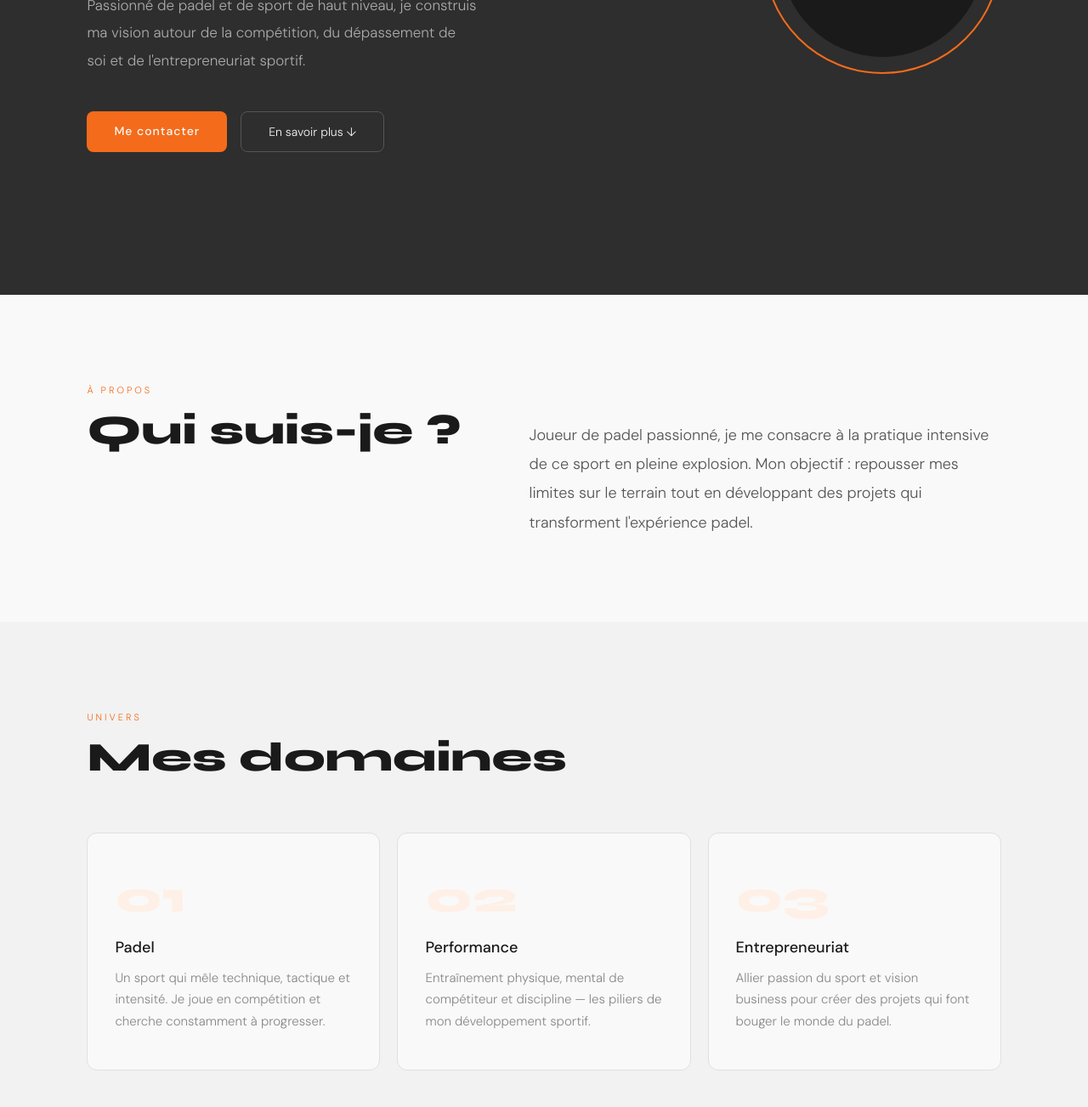
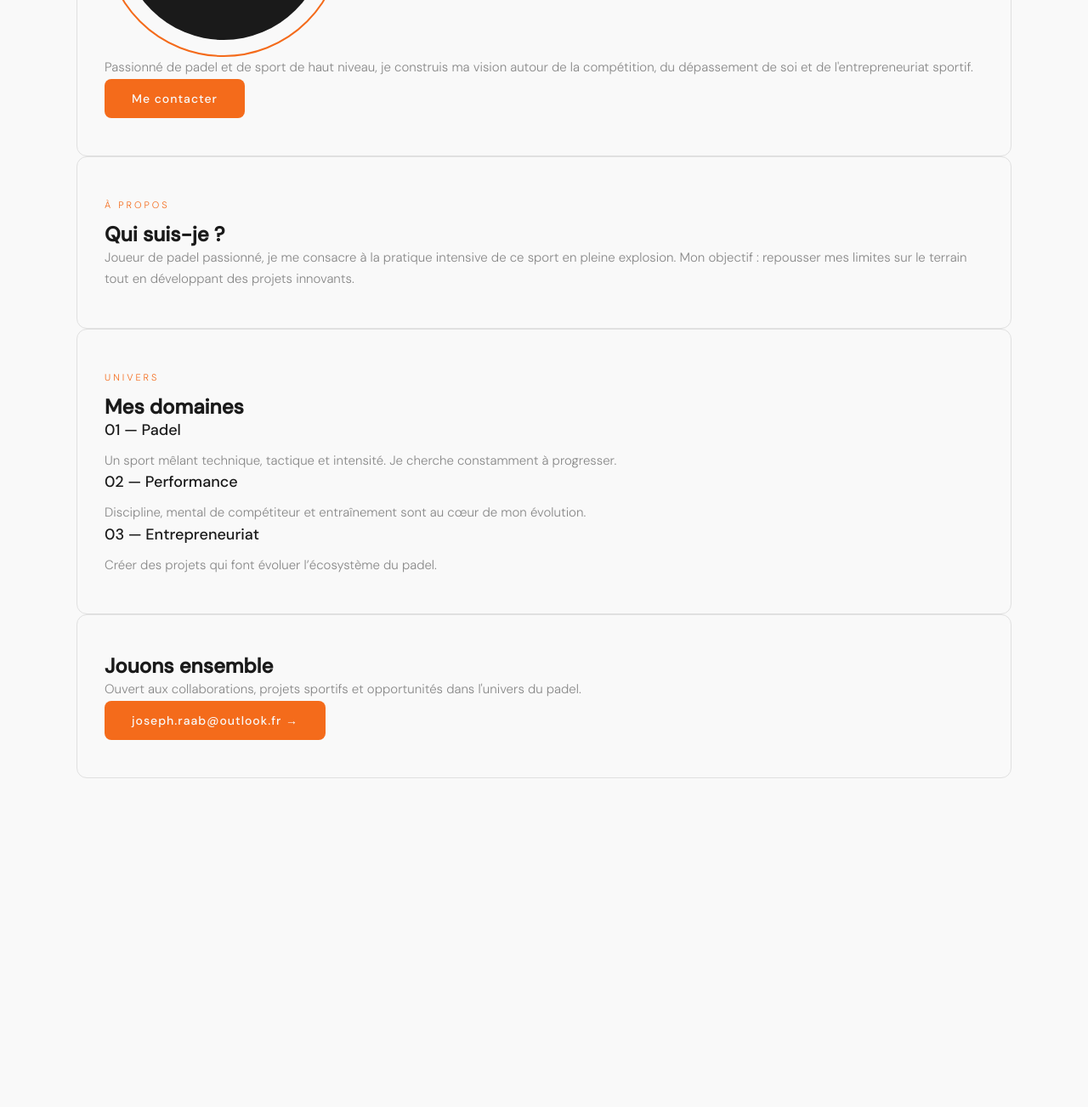
Before and after one commit to JosephIeseg17/my-profile, a plain HTML site: page index.html in a window 1280 px wide. Shown: the part 533-1836 px from the top of the page at 85% size. After the commit the page ends 1449 px from the top, so only its background shows below. Drawn offline with Linux system fonts and the light colour scheme.

Commit message:
index.html

```diff
--- a/index.html
+++ b/index.html
@@ -2,87 +2,82 @@
 <html lang="fr">
   <head>
     <meta charset="UTF-8">
+    <meta name="viewport" content="width=device-width, initial-scale=1.0">
     <title>Joseph Raab</title>
     <link rel="stylesheet" href="style.css">
     <link href="https://fonts.googleapis.com/css2?family=Syne:wght@400;700;800&family=DM+Sans:wght@300;400;500&display=swap" rel="stylesheet">
   </head>
+
   <body>
 
-    <nav>
-      <div class="logo">JR</div>
-      <ul class="nav-links">
-        <li><a href="#apropos">À propos</a></li>
-        <li><a href="#univers">Univers</a></li>
-        <li><a href="#contact">Contact</a></li>
-      </ul>
-    </nav>
+    <div class="container">
 
-    <section class="hero">
-      <div class="hero-content">
+      <!-- INTRO -->
+      <div class="card intro">
         <span class="tag">Padel · Sport · Compétition</span>
+
         <h1>Joseph<br><em>Raab</em></h1>
-        <p class="subtitle">Passionné de padel et de sport de haut niveau, je construis ma vision autour de la compétition, du dépassement de soi et de l'entrepreneuriat sportif.</p>
-        <div class="cta-group">
-          <a href="mailto:joseph.raab@outlook.fr" class="btn-primary">Me contacter</a>
-          <a href="#apropos" class="btn-ghost">En savoir plus ↓</a>
-        </div>
-      </div>
-      <div class="hero-visual">
+
         <div class="avatar-ring">
           <div class="avatar">JR</div>
         </div>
+
+        <p>
+          Passionné de padel et de sport de haut niveau, je construis ma vision autour de la compétition,
+          du dépassement de soi et de l'entrepreneuriat sportif.
+        </p>
+
+        <a href="mailto:joseph.raab@outlook.fr" class="btn-primary">
+          Me contacter
+        </a>
       </div>
-    </section>
 
-    <section id="apropos" class="section">
-      <div class="container split">
-        <div class="split-left">
-          <span class="section-tag">À propos</span>
-          <h2>Qui suis-je ?</h2>
+      <!-- A PROPOS -->
+      <div class="card">
+        <span class="section-tag">À propos</span>
+        <h2>Qui suis-je ?</h2>
+
+        <p>
+          Joueur de padel passionné, je me consacre à la pratique intensive de ce sport en pleine explosion.
+          Mon objectif : repousser mes limites sur le terrain tout en développant des projets innovants.
+        </p>
+      </div>
+
+      <!-- UNIVERS -->
+      <div class="card">
+        <span class="section-tag">Univers</span>
+        <h2>Mes domaines</h2>
+
+        <div class="mini-card">
+          <h3>01 — Padel</h3>
+          <p>Un sport mêlant technique, tactique et intensité. Je cherche constamment à progresser.</p>
         </div>
-        <div class="split-right">
-          <p class="about-text">Joueur de padel passionné, je me consacre à la pratique intensive de ce sport en pleine explosion. Mon objectif : repousser mes limites sur le terrain tout en développant des projets qui transforment l'expérience padel.</p>
+
+        <div class="mini-card">
+          <h3>02 — Performance</h3>
+          <p>Discipline, mental de compétiteur et entraînement sont au cœur de mon évolution.</p>
+        </div>
+
+        <div class="mini-card">
+          <h3>03 — Entrepreneuriat</h3>
+          <p>Créer des projets qui font évoluer l’écosystème du padel.</p>
         </div>
       </div>
-    </section>
 
-    <section id="univers" class="section section-alt">
-      <div class="container">
-        <div class="section-header">
-          <span class="section-tag">Univers</span>
-          <h2>Mes domaines</h2>
-        </div>
-        <div class="grid-3">
-          <div class="card">
-            <span class="card-number">01</span>
-            <h3>Padel</h3>
-            <p>Un sport qui mêle technique, tactique et intensité. Je joue en compétition et cherche constamment à progresser.</p>
-          </div>
-          <div class="card">
-            <span class="card-number">02</span>
-            <h3>Performance</h3>
-            <p>Entraînement physique, mental de compétiteur et discipline — les piliers de mon développement sportif.</p>
-          </div>
-          <div class="card">
-            <span class="card-number">03</span>
-            <h3>Entrepreneuriat</h3>
-            <p>Allier passion du sport et vision business pour créer des projets qui font bouger le monde du padel.</p>
-          </div>
-        </div>
+      <!-- CONTACT -->
+      <div class="card">
+        <h2>Jouons ensemble</h2>
+
+        <p>
+          Ouvert aux collaborations, projets sportifs et opportunités dans l'univers du padel.
+        </p>
+
+        <a href="mailto:joseph.raab@outlook.fr" class="btn-primary">
+          joseph.raab@outlook.fr →
+        </a>
       </div>
-    </section>
 
-    <section id="contact" class="section-dark">
-      <div class="container">
-        <h2>Jouons <em>ensemble.</em></h2>
-        <p>Ouvert aux collaborations, projets sportifs et opportunités dans l'univers du padel.</p>
-        <a href="mailto:joseph.raab@outlook.fr" class="btn-primary">joseph.raab@outlook.fr →</a>
-      </div>
-    </section>
-
-    <footer>
-      <p>© 2024 Joseph Raab · Padel & Sport</p>
-    </footer>
+    </div>
 
   </body>
 </html>
```
